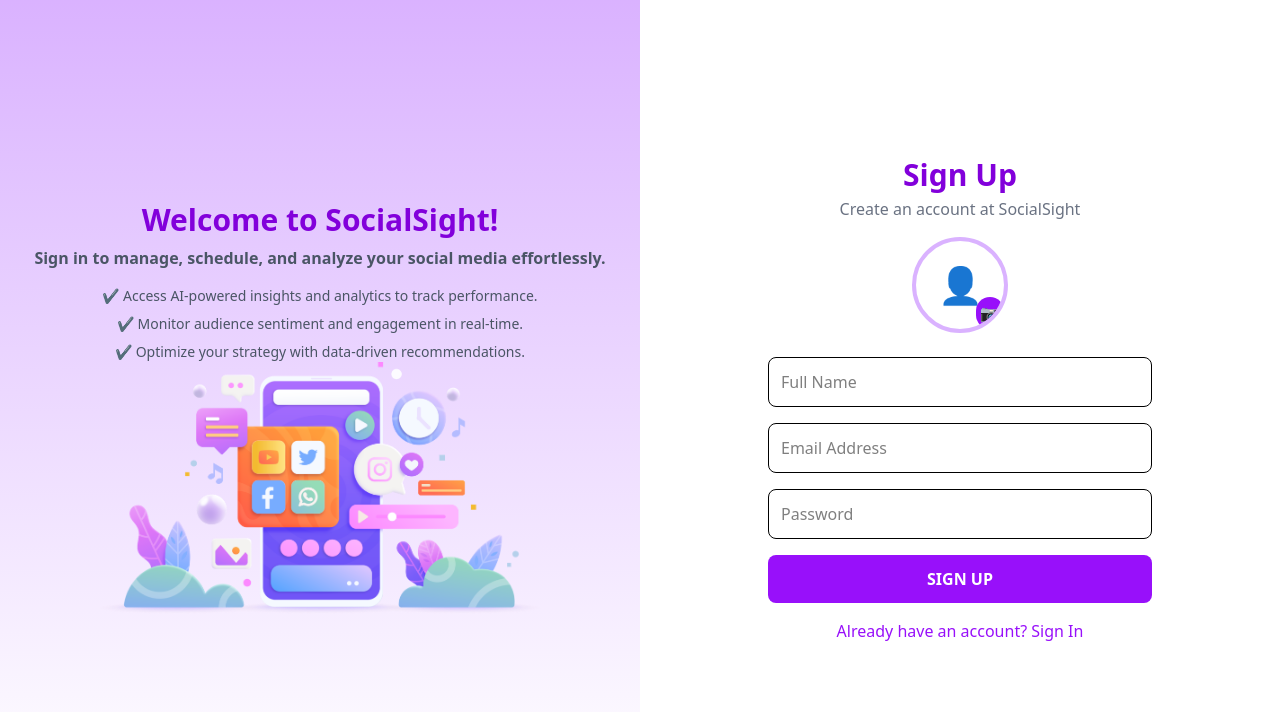
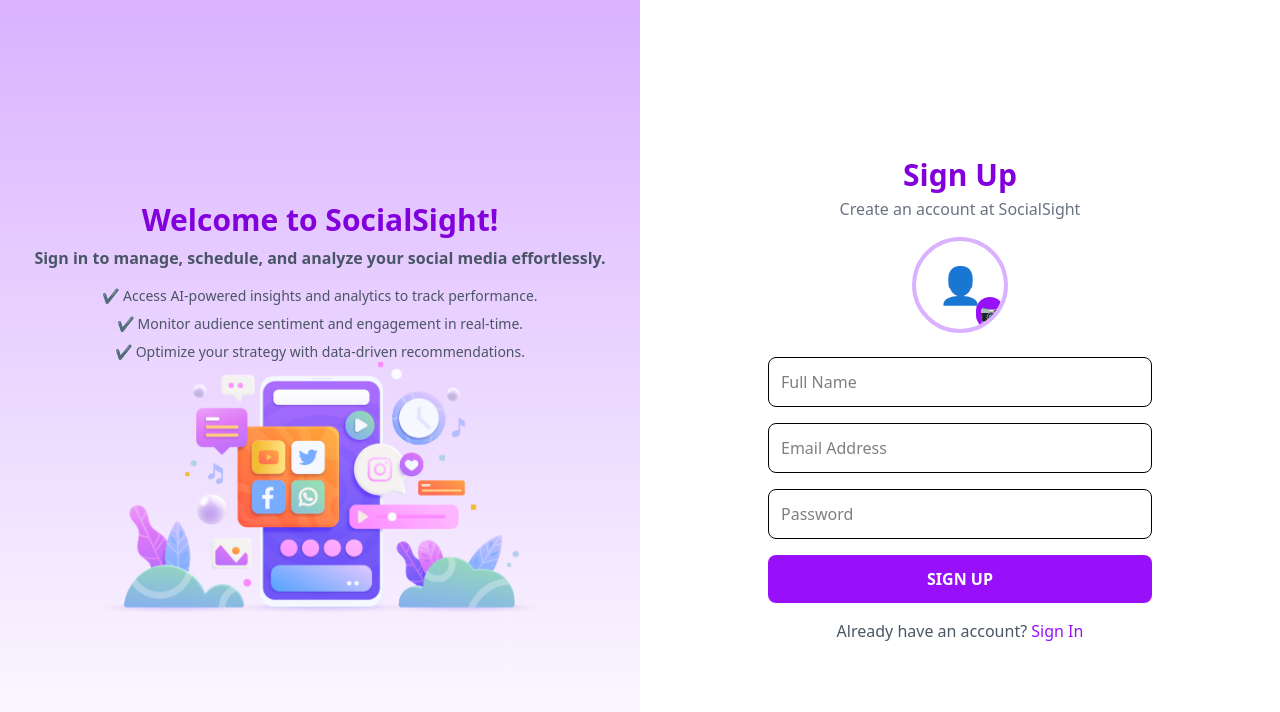
Before and after one commit to umair763/FYP, a React (Vite) app in the folder SocialSight/client/: page /signup in a window 1280 px wide. Shown: the top 712 px of the page. Built offline with nearby package versions, Linux system fonts and the light colour scheme.

Commit message:
signin/signup

```diff
--- a/SocialSight/client/src/pages/Auth/Signin.jsx
+++ b/SocialSight/client/src/pages/Auth/Signin.jsx
@@ -55,9 +55,9 @@ function Signin() {
                      SIGN IN
                   </button>
                </form>
-               <p className="mt-4 text-gray-600">
+               <p className="mt-4 text-gray-600 ">
                   New to SocialSight? &nbsp;
-                  <span className="text-purple-600 cursor-pointer" onClick={() => navigate('/signup')}>
+                  <span className="text-purple-600 cursor-pointer hover:underline" onClick={() => navigate('/signup')}>
                      Sign up
                   </span>
                </p>
--- a/SocialSight/client/src/pages/Auth/Signup.jsx
+++ b/SocialSight/client/src/pages/Auth/Signup.jsx
@@ -88,8 +88,8 @@ const SignUp = () => {
                   SIGN UP
                </button>
             </form>
-            <button className="mt-4 text-purple-600 hover:underline" onClick={() => navigate('/signin')}>
-               Already have an account? Sign In
+            <button className="mt-4 text-gray-600 " onClick={() => navigate('/signin')}>
+               Already have an account? <span className="hover:underline text-purple-600 cursor-pointer">Sign In</span>
             </button>
          </div>
       </div>
```
